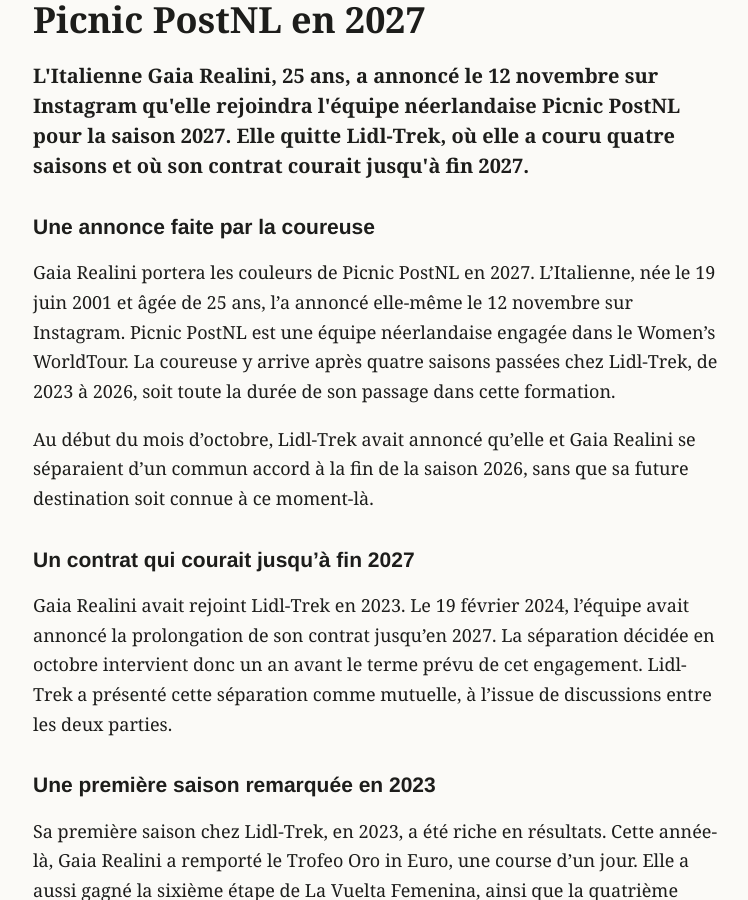
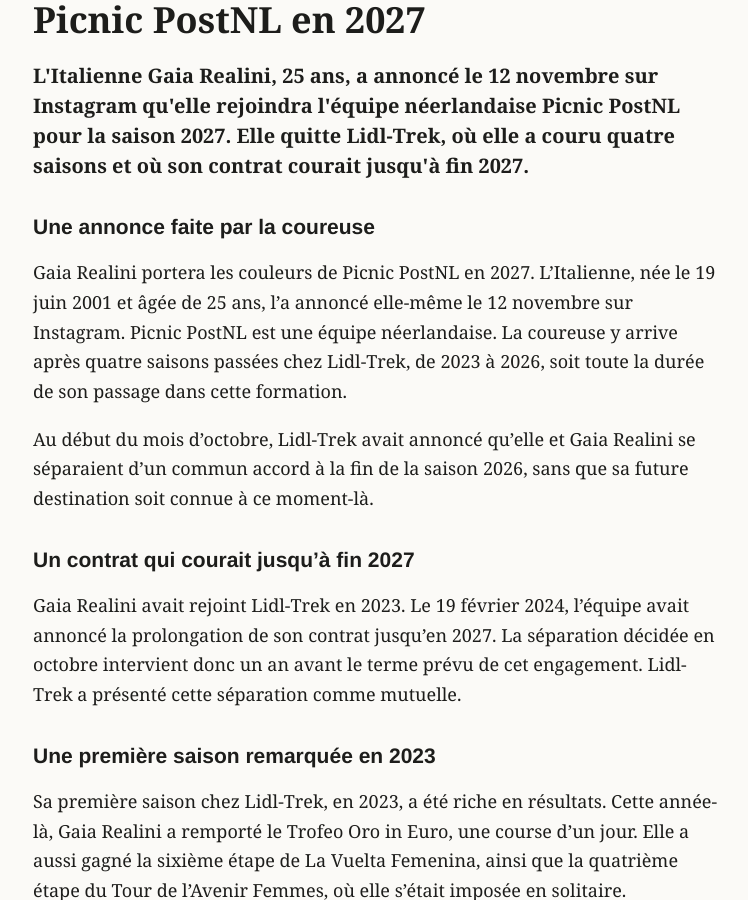
Before and after one commit to antoinebb/test-repo, a Jekyll site: the page built from _posts/2026-11-13-gaia-realini-quitte-lidl-trek-pour-picnic-postnl-en-2027.md, in a window 1280 px wide and 900 px high, scrolled down 216 px. Shown: the whole window, without its empty margins (263-1011 px from the left). Built offline with Jekyll 4.4.1, drawn with Linux system fonts in a browser that asks for light colours.

Commit message:
Correction n°1 : Gaia Realini quitte Lidl-Trek pour Picnic PostNL en 2027

```diff
--- a/_posts/2026-11-13-gaia-realini-quitte-lidl-trek-pour-picnic-postnl-en-2027.md
+++ b/_posts/2026-11-13-gaia-realini-quitte-lidl-trek-pour-picnic-postnl-en-2027.md
@@ -12,13 +12,13 @@ tags: ["Mercato", "Gaia Realini", "Lidl-Trek", "Picnic PostNL", "Saison 2027"]
 
 ## Une annonce faite par la coureuse
 
-Gaia Realini portera les couleurs de Picnic PostNL en 2027. L'Italienne, née le 19 juin 2001 et âgée de 25 ans, l'a annoncé elle-même le 12 novembre sur Instagram. Picnic PostNL est une équipe néerlandaise engagée dans le Women's WorldTour. La coureuse y arrive après quatre saisons passées chez Lidl-Trek, de 2023 à 2026, soit toute la durée de son passage dans cette formation.
+Gaia Realini portera les couleurs de Picnic PostNL en 2027. L'Italienne, née le 19 juin 2001 et âgée de 25 ans, l'a annoncé elle-même le 12 novembre sur Instagram. Picnic PostNL est une équipe néerlandaise. La coureuse y arrive après quatre saisons passées chez Lidl-Trek, de 2023 à 2026, soit toute la durée de son passage dans cette formation.
 
 Au début du mois d'octobre, Lidl-Trek avait annoncé qu'elle et Gaia Realini se séparaient d'un commun accord à la fin de la saison 2026, sans que sa future destination soit connue à ce moment-là.
 
 ## Un contrat qui courait jusqu'à fin 2027
 
-Gaia Realini avait rejoint Lidl-Trek en 2023. Le 19 février 2024, l'équipe avait annoncé la prolongation de son contrat jusqu'en 2027. La séparation décidée en octobre intervient donc un an avant le terme prévu de cet engagement. Lidl-Trek a présenté cette séparation comme mutuelle, à l'issue de discussions entre les deux parties.
+Gaia Realini avait rejoint Lidl-Trek en 2023. Le 19 février 2024, l'équipe avait annoncé la prolongation de son contrat jusqu'en 2027. La séparation décidée en octobre intervient donc un an avant le terme prévu de cet engagement. Lidl-Trek a présenté cette séparation comme mutuelle.
 
 ## Une première saison remarquée en 2023
 
```
